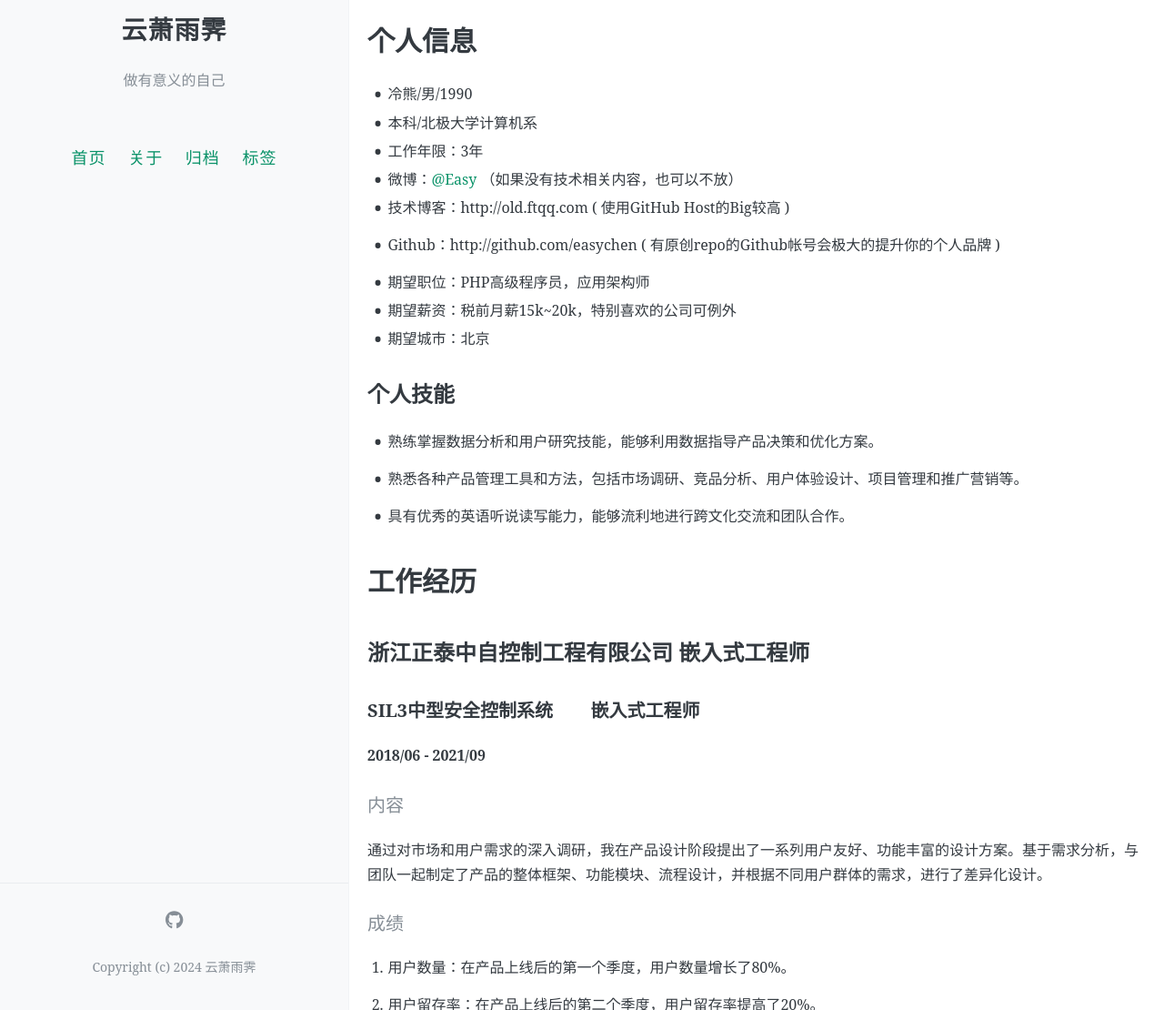
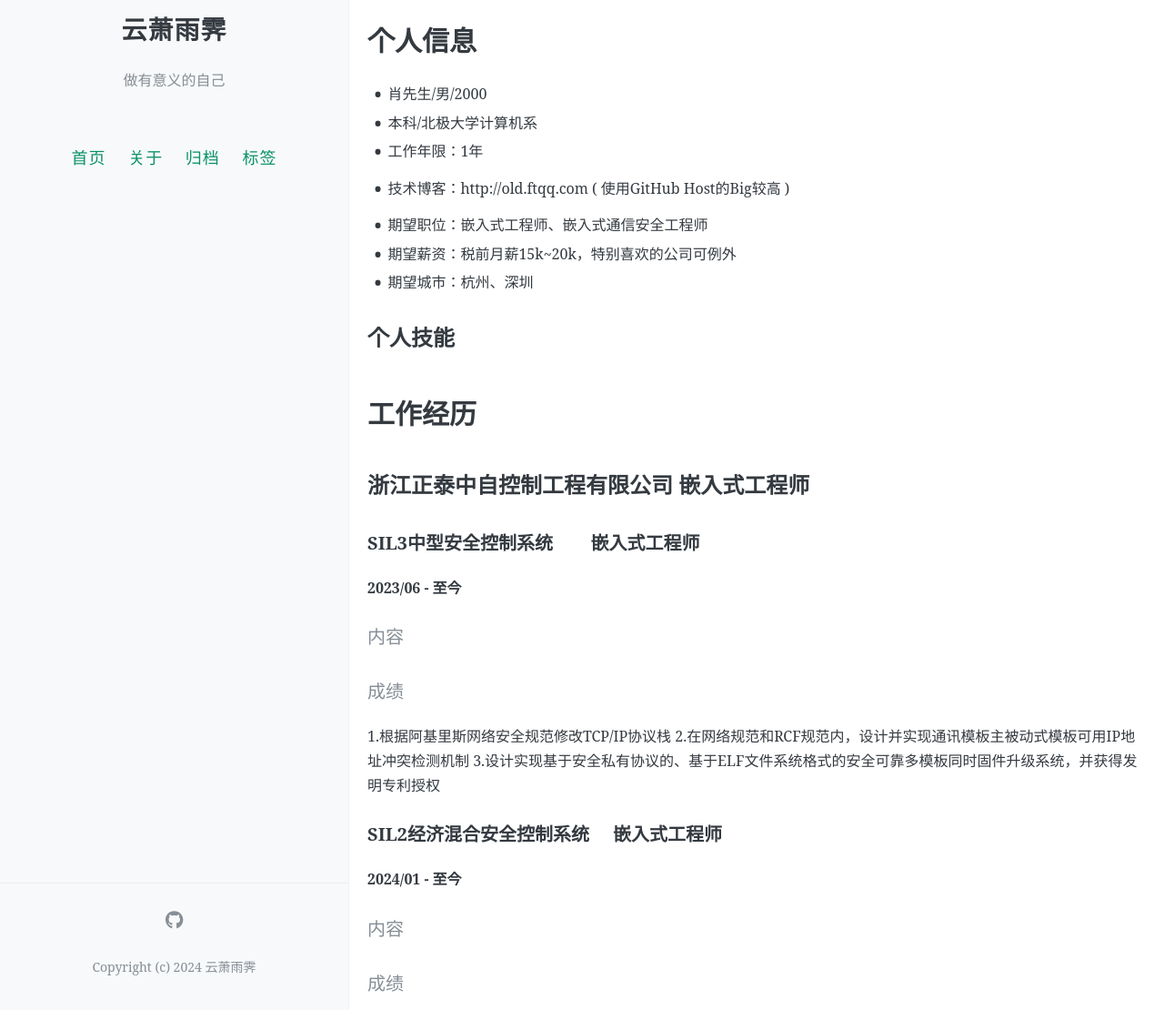
Before and after one commit to yunX-yv/yunX-yv.github.io, a Jekyll site: the page built from about.md, in a window 1280 px wide and 1400 px high. Shown: the part 290-1400 px from the top of the window at 91% size. Built offline with Jekyll 4.4.1, drawn with Linux system fonts in a browser that asks for light colours; our own code applies the rules of GitHub Pages for plain Markdown files; comment, search, counter and statistics services are not loaded; some of the changed text lies outside the part shown.

Commit message:
Update about.md

```diff
--- a/about.md
+++ b/about.md
@@ -6,24 +6,17 @@ phone 13792752313 ｜ email 2099330740@qq.com｜ wechat xdq2099330740
 * * *
 # 个人信息
 
- - 冷熊/男/1990
+ - 肖先生/男/2000
  - 本科/北极大学计算机系
- - 工作年限：3年
- - 微博：[@Easy](http://weibo.com/easy) （如果没有技术相关内容，也可以不放）
+ - 工作年限：1年
  - 技术博客：http://old.ftqq.com ( 使用GitHub Host的Big较高  )
- - Github：http://github.com/easychen ( 有原创repo的Github帐号会极大的提升你的个人品牌  )
 
- - 期望职位：PHP高级程序员，应用架构师
+ - 期望职位：嵌入式工程师、嵌入式通信安全工程师
  - 期望薪资：税前月薪15k~20k，特别喜欢的公司可例外
- - 期望城市：北京
+ - 期望城市：杭州、深圳
 
 ## 个人技能
 
-- 熟练掌握数据分析和用户研究技能，能够利用数据指导产品决策和优化方案。
-
-- 熟悉各种产品管理工具和方法，包括市场调研、竞品分析、用户体验设计、项目管理和推广营销等。
-
-- 具有优秀的英语听说读写能力，能够流利地进行跨文化交流和团队合作。
 
 # 工作经历
 
@@ -31,46 +24,39 @@ phone 13792752313 ｜ email 2099330740@qq.com｜ wechat xdq2099330740
 
 ### SIL3中型安全控制系统        嵌入式工程师
 
-**2018/06 - 2021/09**
+**2023/06 - 至今**
 
 #### 内容
 
-通过对市场和用户需求的深入调研，我在产品设计阶段提出了一系列用户友好、功能丰富的设计方案。基于需求分析，与团队一起制定了产品的整体框架、功能模块、流程设计，并根据不同用户群体的需求，进行了差异化设计。
+#### 成绩
+1.根据阿基里斯网络安全规范修改TCP/IP协议栈
+2.在网络规范和RCF规范内，设计并实现通讯模板主被动式模板可用IP地址冲突检测机制
+3.设计实现基于安全私有协议的、基于ELF文件系统格式的安全可靠多模板同时固件升级系统，并获得发明专利授权
+
+### SIL2经济混合安全控制系统     嵌入式工程师
+
+**2024/01 - 至今**
+
+#### 内容
 
 
 #### 成绩
+1.编写多核TLB管理MMU和Cache
+2.根据SIL3要求代码规范，编写ZYNQ-7000 ETH、QSPI控制器驱动和FPGA的XSPI、私有协议驱动，并通过静态测试
+3.设计实现多核异构运行时安全通道和非安全通道核间通信功能
 
-1. 用户数量：在产品上线后的第一个季度，用户数量增长了80%。
-
-2. 用户留存率：在产品上线后的第二个季度，用户留存率提高了20%。
-
-### SIL2经济混合安全控制系统     嵌入式工程师
-
-**2015/06 - 2028/05**
-
-#### 内容
-
-负责亚马逊电商平台的搜索和推荐功能，带领跨部门团队制定并执行了一系列改进计划，提高了搜索和推荐的效果和准确性。
-
-#### 成绩
-
-1. 用户留存率：在产品上线后的第二个季度，用户留存率提高了20%。
-
-2. 产品评价：用户对产品的评价整体上提高了30%。
 
 # 学校经历
 
 ## 毕业院校
 
-**中国矿业大学**    电气工程及其自动化    本科
+**大学**    电气工程及其自动化    本科
 
 **2016/10 - 2019/12**
 
-研究生学生会主席
+
 
 
 ## 个人荣誉
 
 # 自我评价
-
-具备用户导向、产品规划、项目管理、数据分析和团队协作的能力。善于思考和解决问题，能够根据市场和用户需求制定产品方案，并通过数据分析和团队协作实现高效的项目管理和卓越的用户体验。
```
